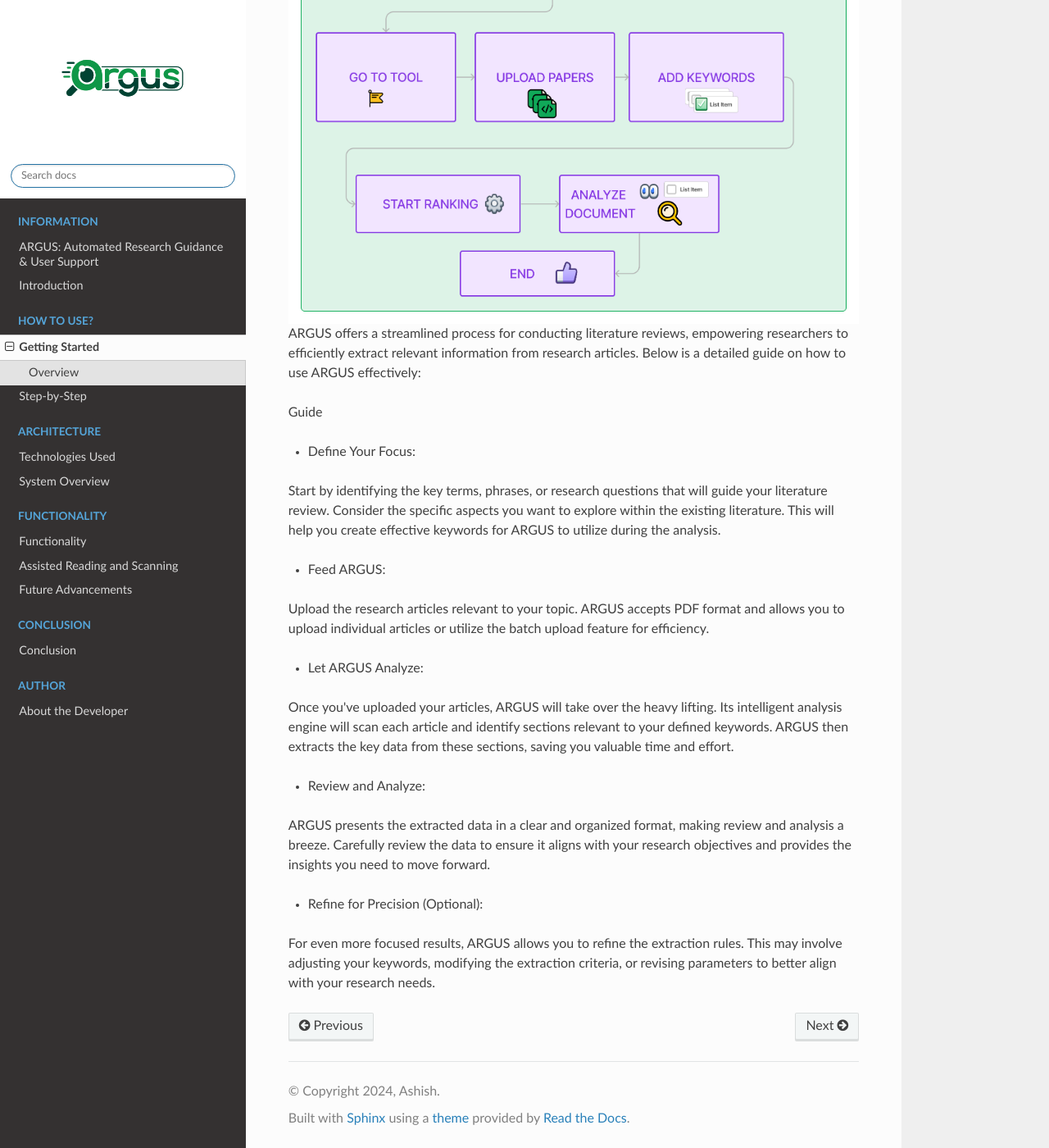
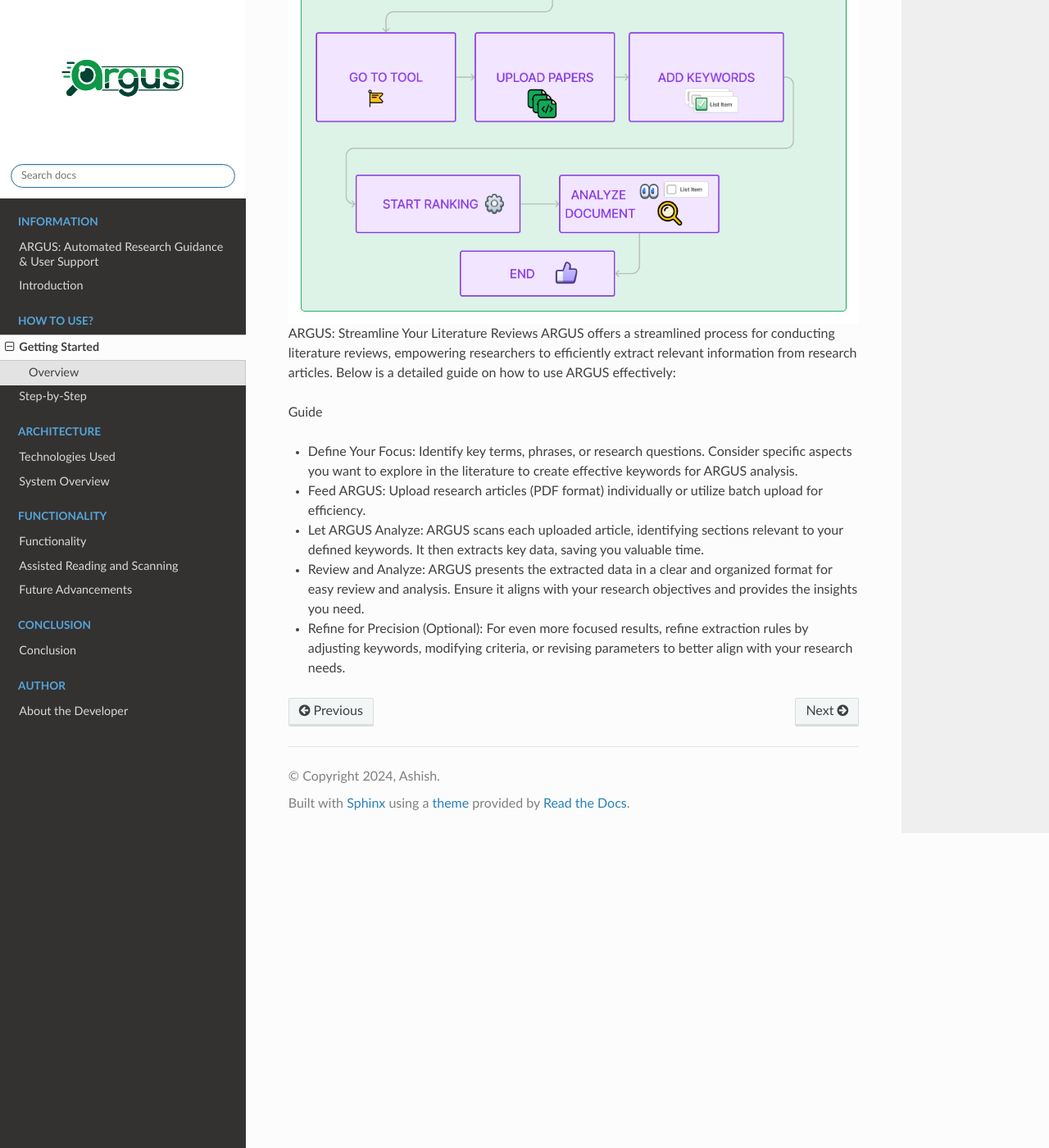
Before and after one commit to ashishsutariya/Documentation-Argus, a Sphinx documentation site: the page built from source/pages/howtouse1.rst, in a window 1280 px wide and 1400 px high, scrolled down 471 px. Shown: the whole window at 82% size. Built offline with Sphinx 7.4.7 and the Read the Docs theme 2.0.0, drawn with Linux system fonts in a browser that asks for light colours.

Commit message:
argus how to use

```diff
--- a/source/pages/howtouse1.rst
+++ b/source/pages/howtouse1.rst
@@ -8,26 +8,17 @@
    :align: center
 
 
+ARGUS: Streamline Your Literature Reviews
 ARGUS offers a streamlined process for conducting literature reviews, empowering researchers to efficiently extract relevant information from research articles. Below is a detailed guide on how to use ARGUS effectively:
 
 Guide
 
-* Define Your Focus:
+* Define Your Focus: Identify key terms, phrases, or research questions. Consider specific aspects you want to explore in the literature to create effective keywords for ARGUS analysis.
 
-Start by identifying the key terms, phrases, or research questions that will guide your literature review.  Consider the specific aspects you want to explore within the existing literature.  This will help you create effective keywords for ARGUS to utilize during the analysis.
+* Feed ARGUS: Upload research articles (PDF format) individually or utilize batch upload for efficiency.
 
-* Feed ARGUS:
+* Let ARGUS Analyze: ARGUS scans each uploaded article, identifying sections relevant to your defined keywords. It then extracts key data, saving you valuable time.
 
-Upload the research articles relevant to your topic.  ARGUS accepts PDF format and allows you to upload individual articles or utilize the batch upload feature for efficiency.
+* Review and Analyze: ARGUS presents the extracted data in a clear and organized format for easy review and analysis. Ensure it aligns with your research objectives and provides the insights you need.
 
-* Let ARGUS Analyze:
-
-Once you've uploaded your articles, ARGUS will take over the heavy lifting.  Its intelligent analysis engine will scan each article and identify sections relevant to your defined keywords.  ARGUS then extracts the key data from these sections, saving you valuable time and effort.
-
-* Review and Analyze:
-
-ARGUS presents the extracted data in a clear and organized format, making review and analysis a breeze.  Carefully review the data to ensure it aligns with your research objectives and provides the insights you need to move forward.
-
-* Refine for Precision (Optional):
-
-For even more focused results, ARGUS allows you to refine the extraction rules.  This may involve adjusting your keywords, modifying the extraction criteria, or revising parameters to better align with your research needs.
+* Refine for Precision (Optional): For even more focused results, refine extraction rules by adjusting keywords, modifying criteria, or revising parameters to better align with your research needs.
```
